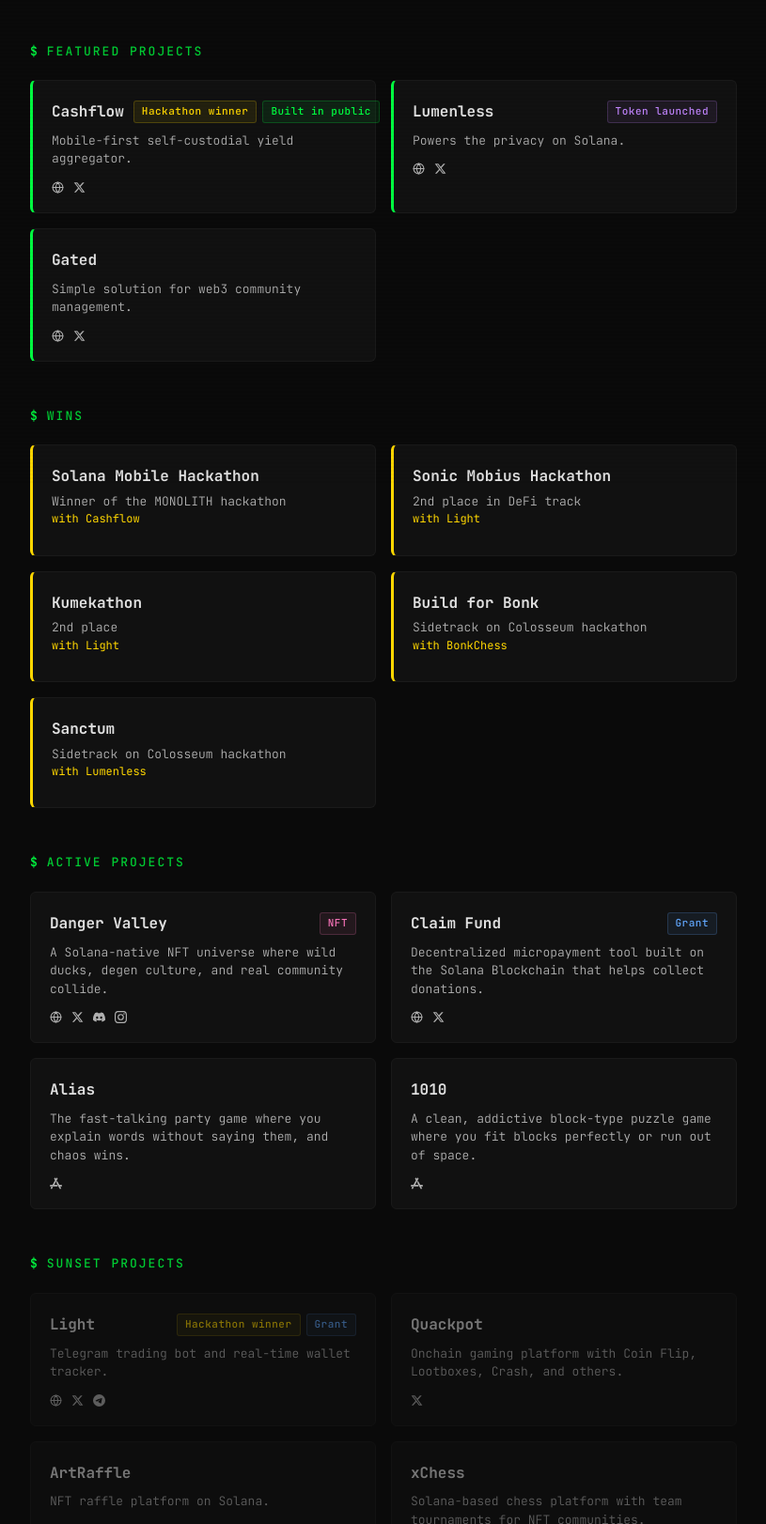
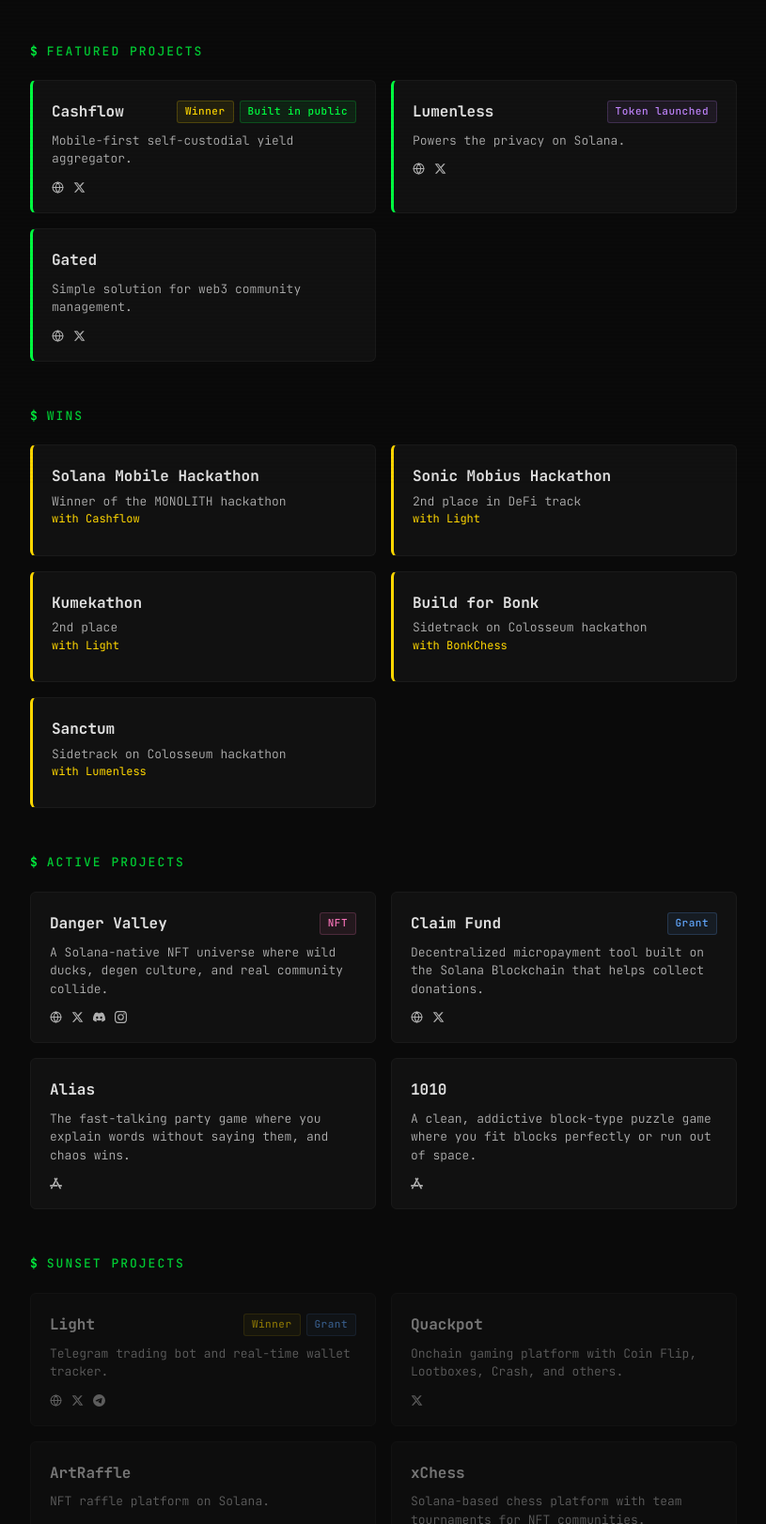
Before and after one commit to heymike777/heymike-website, a website: page index.html in a window 1280 px wide. Shown: the part 284-1906 px from the top of the page at 94% size, without its empty margins (232-1047 px from the left). Drawn offline with Linux system fonts and the light colour scheme.

Commit message:
Update index.html

```diff
--- a/index.html
+++ b/index.html
@@ -87,7 +87,7 @@
                     <div class="project-header">
                         <span class="project-name">Cashflow</span>
                         <div class="project-labels">
-                            <span class="project-label label-winner">Hackathon winner</span>
+                            <span class="project-label label-winner">Winner</span>
                             <span class="project-label label-public">Built in public</span>
                         </div>
                     </div>
@@ -265,7 +265,7 @@
                     <div class="project-header">
                         <span class="project-name">Light</span>
                         <div class="project-labels">
-                            <span class="project-label label-winner">Hackathon winner</span>
+                            <span class="project-label label-winner">Winner</span>
                             <span class="project-label label-grant">Grant</span>
                         </div>
                     </div>
```
